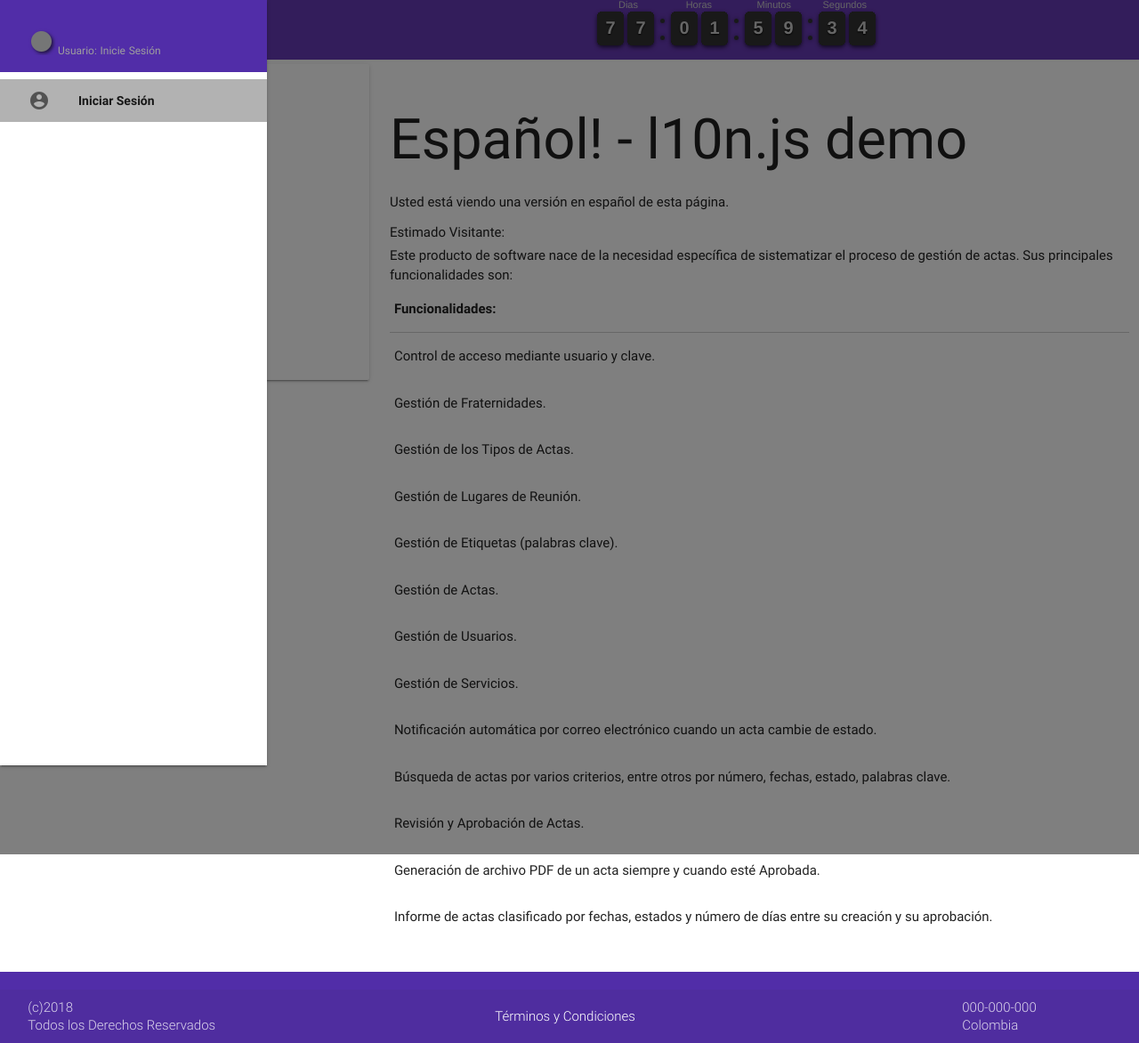
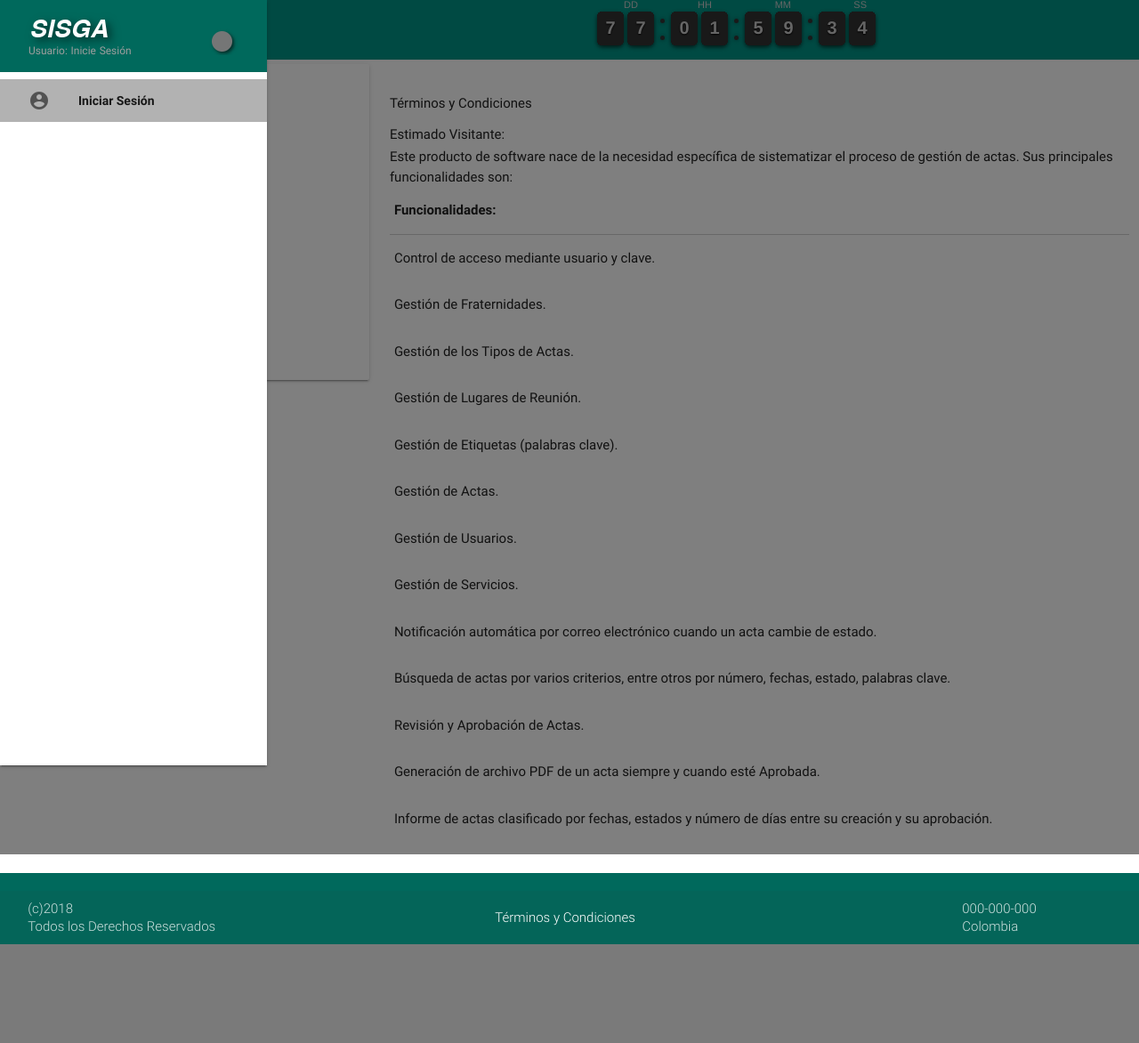
Before and after one commit to jumanja/SISGA, a PHP site: page / in a window 1280 px wide, after a click on "menu". Shown: the whole page at 89% size. After the commit the page ends 1061 px from the top, so only its background shows below. Run offline with PHP 8.4, Linux system fonts and the light colour scheme.

Commit message:
Actualizando Logo, Colores e internacionalización formulario de login

```diff
--- a/index.html
+++ b/index.html
@@ -11,17 +11,20 @@
   <body style="display:none">
     <aside id="menu">
       <ul id="sideMenu" class="side-nav "><!-- grey darken-3 fixed -->
+
         <li>
-            <div class="userView">
-              <label class="datosUsu">Usuario:</label>
-              <label class="datosUsu" id="nomUSU">Inicie</label>
-              <label class="datosUsu" id="apeUSU">Sesión</label>
-              <label class="oculto" id="llaveUSU"></label>
+            <div class="userView" >
+              <a  href="https://sisga.jumanja.net"
+                id="myHomePage">
+              <!--  <img class="logo" style="float:left" src="ui/img/logowhite.png"> -->
+                <img  style="float:right" src="ui/img/gray.png">
 
-              <a href="https://sisga.jumanja.net"
-                id="myHomePage">
-                <img style="float:left" src="ui/img/gray.png">
-            </a>
+              </a>
+              <label id="userData" class="datosUsu" translate="yes">Usuario:</label>
+              <label id="userFirstName" class="datosUsu" translate="yes">Inicie</label>
+              <label id="userLastName" class="datosUsu" translate="yes">Sesión</label>
+              <label id="userTekken" class="oculto" ></label>
+
             </div>
         </li>
       </ul>
@@ -36,7 +39,7 @@
               <a href="https://sisga.jumanja.net">
 
               <img class="logo" style="float:left" src="ui/img/logowhite.png">
-              <span id="org">org</span>
+              <span id="org" translate="yes">org</span>
               <a target="web" style="display:none" id="org_URL">url</a>
 
 
@@ -74,13 +77,13 @@
             <div class="card-content">
 
               <form id="loginForm">
-                <h5 id="title">Ingresar</h5>
+                <h5 id="loginTitle" translate="yes">Ingresar</h5>
 
                 <div class="row">
                   <div class="col">
                     <div class="input-field" id="username1">
                       <input  type="text" id="username" class="validate">
-                      <label for="username">Usuario</label>
+                      <label for="username" id="loginUserName" translate="yes">Usuario</label>
                     </div>
                   </div>
                 </div>
@@ -88,7 +91,7 @@
                     <div class="col">
                       <div class="input-field" id="password1">
                           <input  type="password" id="password" class="validate">
-                          <label for="password">Contraseña</label>
+                          <label for="password" id="loginUserPassword" translate="yes">Contraseña</label>
                       </div>
                     </div>
                 </div>
@@ -110,8 +113,7 @@
 
         <div class="col s12 m4 l8">
           <p>
-            <h1 id="title" translate="yes">l10n.js demo</h1>
-            <p id="info" translate="yes">Your locale is unsupported.</p>
+            <span id="terms" translate="yes">Términos y Condiciones</span>
 
             <h6>Estimado Visitante:</h6>
             Este producto de software nace de la necesidad específica de sistematizar el proceso de gestión de actas.
--- a/ui/config/header.json
+++ b/ui/config/header.json
@@ -55,7 +55,7 @@
 	"defaultMode":"proto",
 	"img_xs":"header2016sm.png",
 	"img_all":"header2016.png",
-	"org":"Práctica Aplicada",
+	"org":"En Español",
 	"URL":"https://sisga.jumanja.net",
 	"thisURL":"./SISGA"
 }
--- a/ui/config/localizations.js
+++ b/ui/config/localizations.js
@@ -1,10 +1,12 @@
 String.toLocaleString({
 	"en": {
-		"%title": "English! - l10n.js demo",
-		"%info": "You are viewing an English localization of this page."
-	},
-	"es": {
-		"%title": "Español! - l10n.js demo",
-		"%info": "Usted está viendo una versión en español de esta página."
+		"%userData": "User:",
+		"%userFirstName": "Please",
+		"%userLastName": "Login",
+		"%org": "Translated to english.",
+		"%terms": "Terms and Conditions.",
+		"%loginTitle": "Login",
+		"%loginUserName": "User",
+		"%loginUserPassword": "Password",
 	}
 });
--- a/ui/config/sidemenu.json
+++ b/ui/config/sidemenu.json
@@ -1,7 +1,7 @@
 {
   "iniciarSesion": {
     "status":"A",
-    "type":"TFA",
+    "type":"ALNR",
     "isLogged":"N",
     "icon":"account_circle",
     "item":"Iniciar Sesión"
--- a/ui/countdown/clock_assets/clock.html
+++ b/ui/countdown/clock_assets/clock.html
@@ -9,7 +9,7 @@
 <style text="text/css">body .flip-clock-wrapper ul li a div div.inn, body .flip-clock-small-wrapper ul li a div div.inn { color: #CCCCCC; background-color: #333333; } body .flip-clock-dot, body .flip-clock-small-wrapper .flip-clock-dot { background: #323434; } body .flip-clock-wrapper .flip-clock-meridium a, body .flip-clock-small-wrapper .flip-clock-meridium a { color: #323434; }</style>
 <script type="text/javascript">
 $(function(){
-	FlipClock.Lang.Custom = { days:'Dias', hours:'Horas', minutes:'Minutos', seconds:'Segundos' };
+	FlipClock.Lang.Custom = { days:'DD', hours:'HH', minutes:'MM', seconds:'SS' };
 	var opts = {
 		clockFace: 'DailyCounter',
 		countdown: true,
--- a/ui/includes/footer.html
+++ b/ui/includes/footer.html
@@ -1,12 +1,12 @@
 <section class="footer-copyright row">
   <div class="col s12 m5">
-  (c)2018<br/>
-  Todos los Derechos Reservados
+  <span>(c)2018</span><br/>
+  <span id="allrights">Todos los Derechos Reservados</span>
   </div>
   <div class="col s12 m5">
     <br class="hide-on-med-and-up"/>
     <a href="#!" class="white-text termsAndConditions">
-      Términos y Condiciones
+      <span id="terms" translate="yes">Términos y Condiciones</span>
     </a>
   </div>
   <div class="col s12 m2">
--- a/ui/js/index.js
+++ b/ui/js/index.js
@@ -34,7 +34,6 @@ $(document).ready(function() {
 
  });
 
-
  //localizations
  if (location.hash) {
  	String.locale = location.hash.substr(1);
@@ -50,18 +49,26 @@ $(document).ready(function() {
  	}
  };
 
- var t = function (locale) {
+ var t = function (locale, parent) {
    String.locale = locale;
-    $('[translate="yes"]').each(function() {
-        // `this` is the div
-        //console.log(this.id);
+    $(parent + ' [translate="yes"]').each(function() {
+        // `this` is the element
+        let txt = l("%" + this.id, this.innerText);
+        //console.log(this.id + " / " + txt);
         // )
-        this.innerText = l("%" + this.id, this.innerText);
+        this.innerText = txt;
 
     });
    document.documentElement.lang = String.locale || document.documentElement.lang;
-   console.log("translation to " + String.locale + " completed!")
+   //console.log("translation of parent: "+ parent + " to " + String.locale + " completed!")
  }
+
+//Load jimte library
+var jimte = new JimteMan();
+var jimte_table = new JimteTab();
+
+//Now attempt the localization
+
                  /*
  var info = document.getElementById("info").firstChild,
  title = document.getElementById("title").firstChild;
@@ -75,9 +82,7 @@ $(document).ready(function() {
 console.log("locali done");
 */
 
-//Load jimte library
-var jimte = new JimteMan();
-var jimte_table = new JimteTab();
+
 
 $(function(){
 
--- a/ui/styles/color_proto.css
+++ b/ui/styles/color_proto.css
@@ -1,7 +1,7 @@
 /* Will override main colors for grey versions, intended for wireframe */
 // Paleta de Colores
-.dark-primary-color    { background: #512DA8; }
-.default-primary-color { background: #673AB7; }
+.dark-primary-color    { background: #00695c ; }
+.default-primary-color { background: #009688; }
 .light-primary-color   { background: #D1C4E9; }
 .text-primary-color    { color: #FFFFFF; }
 .text-secondary-color  {color: #757575;}
@@ -10,20 +10,26 @@
 
 .pagination li.active, span.badge.new, .progress .determinate,
 .page-footer, .userView  {
-  background: #512DA8;
+  background: #00695c;
+}
+.userView{
+     background-image: url(../img/logowhite.png);
+     background-repeat: no-repeat;
+     background-position: 10% 0% ;
 }
 
+
 input[type="checkbox"].filled-in:checked+label:after{
-  border-color: #512DA8;
+  border-color: #00695c;
   background-color: #512DA8;
 }
 
 .picker__day--selected:hover, .picker--focused .picker__day--selected, .picker__date-display{
-  background-color: #512DA8;
+  background-color: #00695c;
 }
 
 .picker__close, .picker__today, .picker__clear{
-  color: #512DA8;
+  color: #00695c;
 }
 
 .side-nav {
--- a/ui/styles/main.css
+++ b/ui/styles/main.css
@@ -105,10 +105,6 @@
 .datosUSU{
   float:left;
   font-size: 12px;
-}
-
-.logoCenso{
-  max-width: 120px;
 }
 
 .oculto{
```
Also changed, not shown: ui/img/logowhite.png, ui/js/libs/jimte/jimte_v1.js, 2 other files.
